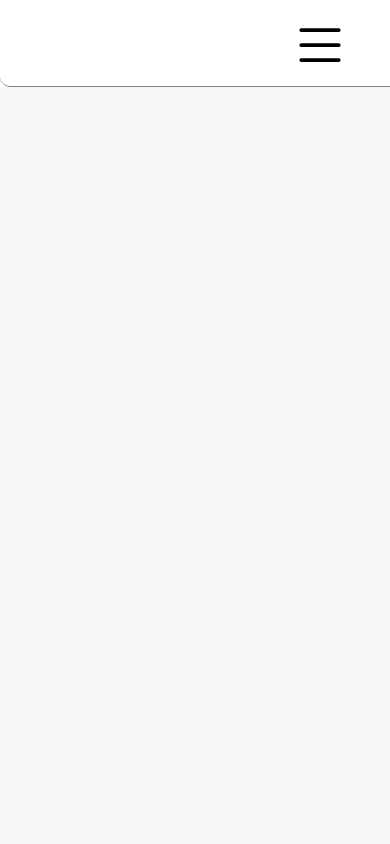
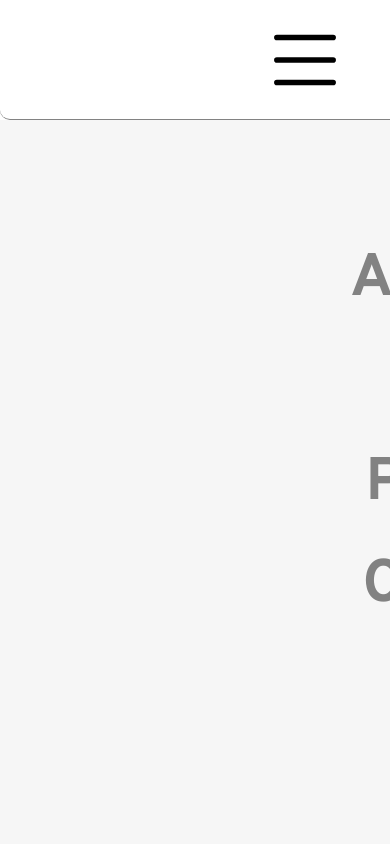
Before and after one commit to Mfather96/Denis-Novik, a plain HTML site: page index.html in a window 390 px wide. Both pictures are taken after a click on the picture 320 px from the left and 45 px from the top of the page. Shown: the top 844 px of the page. Drawn offline with Linux system fonts and the light colour scheme.

Commit message:
fix css burger sizes

```diff
--- a/css/style.css
+++ b/css/style.css
@@ -58,7 +58,7 @@ body{
 
 /* ===================================================== */
 .main{
-	margin-top: 87px;
+	margin-top: 127px;
 }
 .denis-novik_info{
 	display: flex;
@@ -106,6 +106,13 @@ body{
 }
 /* MOBILE */
 @media (max-width: 513.98px) {
+	.header{
+		height: 120px;
+	}
+	.header__container{
+		height: 120px;
+
+	}
 
 	.header-burger{
 	position: fixed;
@@ -116,8 +123,8 @@ body{
 	opacity: 1;
 	}
 	.header-burger img{
-		width: 60px;
-		height: 60px;
+		width: 90px;
+		height: 90px;
 	}
 
 
@@ -141,15 +148,15 @@ body{
 		position: relative;
 		z-index: 5;
 		opacity: 0;
-		top: 90px;
+		top: 120px;
 		transition: opacity ease 0.15s;
 	}
 	.header_links.open-links{
 		opacity: 1;
 	}
 	.header_links a{
-		font-size: 40px;
-		margin-top: 5px;
+		font-size: 60px;
+		margin-top: 15px;
 
 	}
 	.header_links a:active{
```
